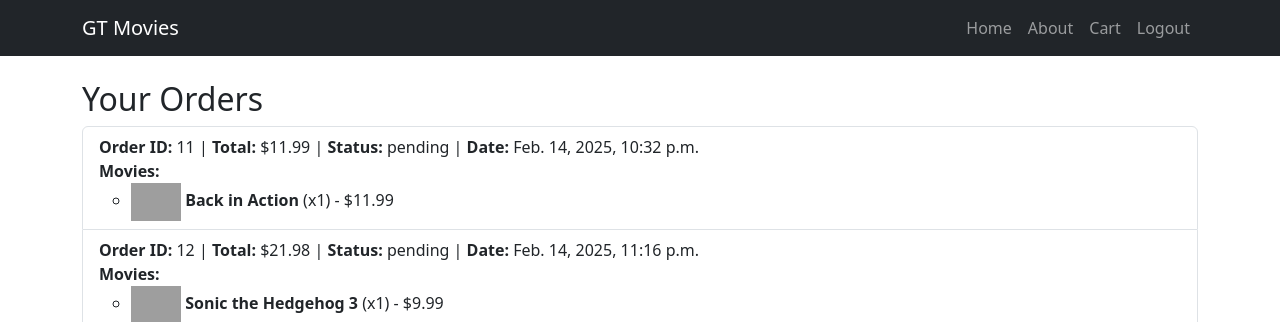
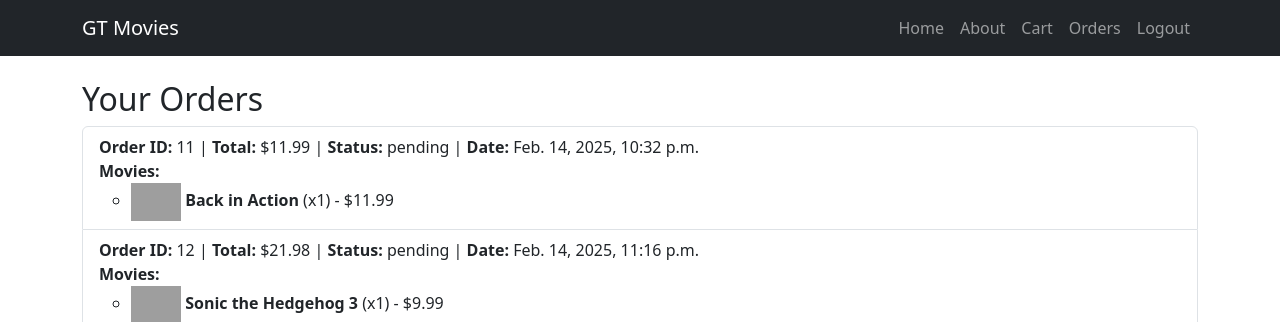
Before and after one commit to nakulshah04/GTMovieStore, a Django app: page /orders/ in a window 1280 px wide. Shown: the top 322 px of the page. Run offline with Django 5.2, Linux system fonts and the light colour scheme; a user stored in the database is signed in; data comes from the database, SQL or seed files in the repository; both versions use the stored data as it was after the commit; grey boxes are pictures that could not be loaded.

Commit message:
Updated html for all pages

```diff
--- a/movies/templates/Homepage/homepage.html
+++ b/movies/templates/Homepage/homepage.html
@@ -24,8 +24,8 @@
                     <li class="nav-item"><a class="nav-link" href="{% url 'about' %}">About</a></li>
                     <li class="nav-item"><a class="nav-link" href="{% url 'cart' %}">Cart</a></li>
                     {% if user.is_authenticated %}
+                        <li class="nav-item"><a class="nav-link" href="{% url 'orders' %}">Orders</a></li>
                         <li class="nav-item"><a class="nav-link" href="{% url 'logout' %}">Logout</a></li>
-                        <li class="nav-item"><a class="nav-link" href="{% url 'orders' %}">Orders</a></li>
                     {% else %}
                         <li class="nav-item"><a class="nav-link" href="{% url 'login' %}">Login</a></li>
                         <li class="nav-item"><a class="nav-link" href="{% url 'register' %}">Register</a></li>
--- a/movies/templates/Movies/cart.html
+++ b/movies/templates/Movies/cart.html
@@ -26,8 +26,8 @@
                     <li class="nav-item"><a class="nav-link" href="{% url 'about' %}">About</a></li>
                     <li class="nav-item"><a class="nav-link" href="{% url 'cart' %}">Cart</a></li>
                     {% if user.is_authenticated %}
+                        <li class="nav-item"><a class="nav-link" href="{% url 'orders' %}">Orders</a></li>
                         <li class="nav-item"><a class="nav-link" href="{% url 'logout' %}">Logout</a></li>
-                        <li class="nav-item"><a class="nav-link" href="{% url 'orders' %}">Orders</a></li>
                     {% else %}
                         <li class="nav-item"><a class="nav-link" href="{% url 'login' %}">Login</a></li>
                         <li class="nav-item"><a class="nav-link" href="{% url 'register' %}">Register</a></li>
--- a/movies/templates/Movies/orders.html
+++ b/movies/templates/Movies/orders.html
@@ -23,6 +23,7 @@
                     <li class="nav-item"><a class="nav-link" href="{% url 'about' %}">About</a></li>
                     <li class="nav-item"><a class="nav-link" href="{% url 'cart' %}">Cart</a></li>
                     {% if user.is_authenticated %}
+                        <li class="nav-item"><a class="nav-link" href="{% url 'orders' %}">Orders</a></li>
                         <li class="nav-item"><a class="nav-link" href="{% url 'logout' %}">Logout</a></li>
                     {% else %}
                         <li class="nav-item"><a class="nav-link" href="{% url 'login' %}">Login</a></li>
```
Also changed, not shown: db.sqlite3.
